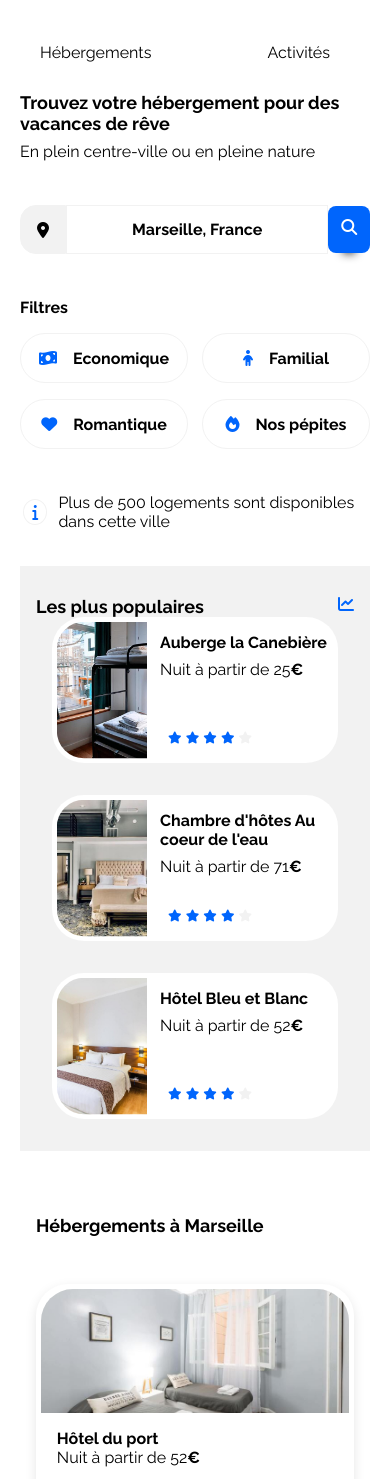
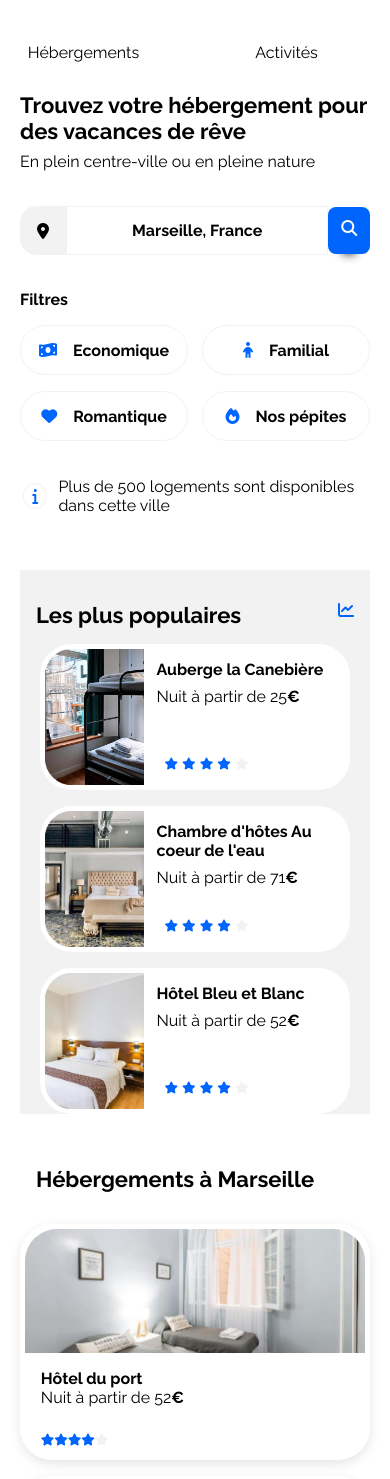
Before and after one commit to JeanVuillet/repo2, a plain HTML site: page index.html in a window 390 px wide. Shown: the part 87-1566 px from the top of the page. Drawn offline with Linux system fonts and the light colour scheme.

Commit message:
last26/09

```diff
--- a/booki-starter-code/css/style.css
+++ b/booki-starter-code/css/style.css
@@ -888,13 +888,21 @@ body{
  margin:0;
  padding:0;
 
+font-size: 14px;
 }
 
-
+h2{
+  font-size: 22px ;
+}
+h3{
+  font-size: 16px;
+}
 /*Taille des grands blocs*/
 .Header{
   margin:0rem;
-  padding:0rem;
+
+
+  padding:0rem ;
  padding-top: 2rem;
   display:flex;
   flex-direction: column;
@@ -907,11 +915,14 @@ width: 100%;
 
 .Header__hebAct{
   display: flex;
-  justify-content: space-around;
+justify-content:center;
+ width: 100%;
+}
 
-  width: 100%;}
-
-
+.Header__hebAct>* {
+  width: 50%;
+  text-align: center;
+}
 
   .Header__hebAct>a:hover{
     border-top:none;
@@ -936,7 +947,7 @@ display: flex;
 flex-direction: column;
 justify-content: space-between;
 
-gap:2.75rem;
+gap:2.2rem;
 
 
 }
@@ -1006,7 +1017,7 @@ width: 48%;
 }
 
 .main{
-  margin-top: 2.18rem;
+
 
 
 
@@ -1058,6 +1069,7 @@ width: 48%;
     display:flex;
     flex-direction:column-reverse;
     height:fit-content;
+    margin-top:2.2rem;
    }
 
 
@@ -1069,9 +1081,15 @@ width: 48%;
      height: fit-content;
      background-color: white;
 
+
+
    }
    .Hebergements__listeG__titre{
+    padding:none;
+    padding-bottom:rem;
     padding-left: 1rem;
+
+    padding-top:1.25rem;
   align-items: flex-start;
    }
 
@@ -1082,11 +1100,13 @@ width: 48%;
     flex-wrap: nowrap;
     width: 100%;
     height: auto;
+    gap:1rem;
 
    }
    .Hebergements__listeG__cards__link{
     width: 100%;
     height: fit-content;
+    padding:0rem;
 
    }
 
@@ -1106,7 +1126,8 @@ width: 48%;
 
 
    .Hebergements__populaire {
-    padding-top:1.9rem ;
+
+    padding-bottom:0rem;
     margin-top:0;
     border-radius: 0;
     border-top:0;
@@ -1123,7 +1144,8 @@ width: 48%;
  padding: 0;
  padding-left:1rem;
  padding-right: 1rem;
-
+ padding-bottom:1rem;
+ padding-top:2rem;
    }
 
    .Hebergements__populaire__container {
@@ -1133,6 +1155,9 @@ width: 48%;
 
      flex-wrap: nowrap;
      width: 100%;
+     gap:1rem;
+     padding-left:1.25rem;
+     padding-right: 1.25rem;
 
     }
     .Hebergements__populaire__container__link{
@@ -1166,7 +1191,7 @@ padding:1rem;
 }
    .Activites{
     padding:0rem;
-    margin-top: 2rem;
+
 height: fit-content;
     display:flex;
     flex-direction: column;
@@ -1199,7 +1224,7 @@ height: fit-content;
     height: fit-content;
     display: flex;
     flex-direction: column;
-    margin-left: 1.25rem;
+
    }
    .Footer div{
     width: auto;
```
